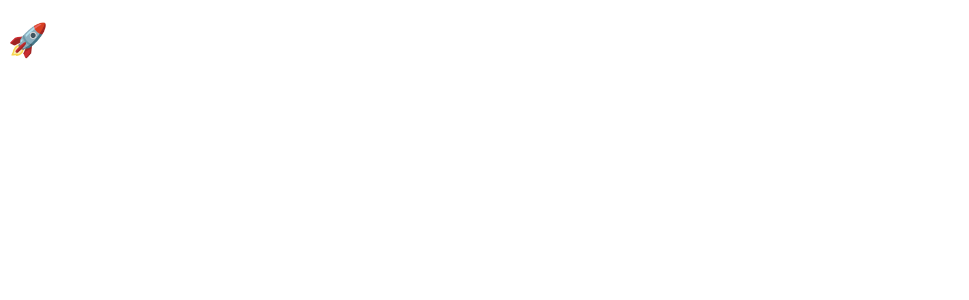
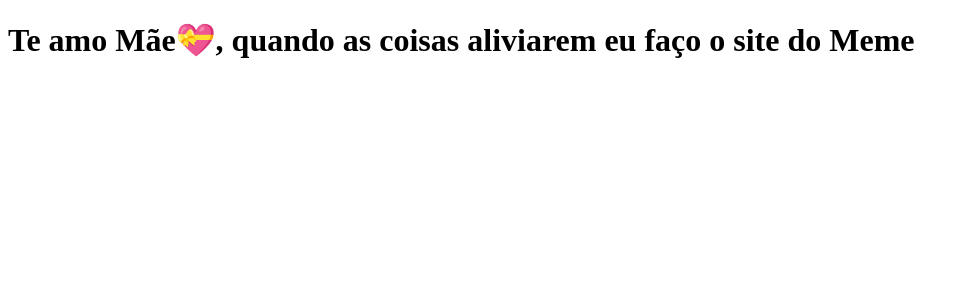
Before and after one commit to Vineco77/CLONE-TABNEWS, a Next.js app: page / in a window 1280 px wide. Shown: the top 300 px of the page, without its empty margins (0-969 px from the left). Built offline with nearby package versions, Linux system fonts and the light colour scheme.

Commit message:
feat(index): Change impact phase

```diff
--- a/pages/index.js
+++ b/pages/index.js
@@ -1,5 +1,7 @@
 function Home() {
-  return <h1>🚀</h1>;
+  return (
+    <h1>Te amo Mãe💝, quando as coisas aliviarem eu faço o site do Meme</h1>
+  );
 }
 
 export default Home;
```
